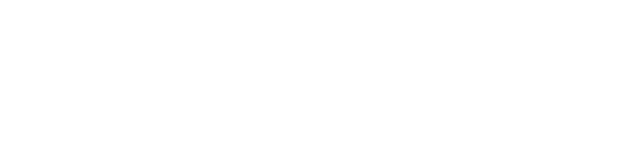
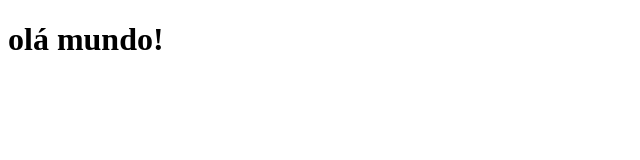
Before and after one commit to Programador-Rodrigocosta/projeto-social, a plain HTML site: page index.html in a window 1280 px wide. Shown: the whole page, without its empty margins (0-640 px from the left). Drawn offline with Linux system fonts and the light colour scheme.

Commit message:
Update index.html

```diff
--- a/index.html
+++ b/index.html
@@ -7,6 +7,7 @@
     <title>Projeto redes sociais</title>
 </head>
 <body>
+    <h1>olá mundo!</h1>
 
 </body>
 </html>
```
